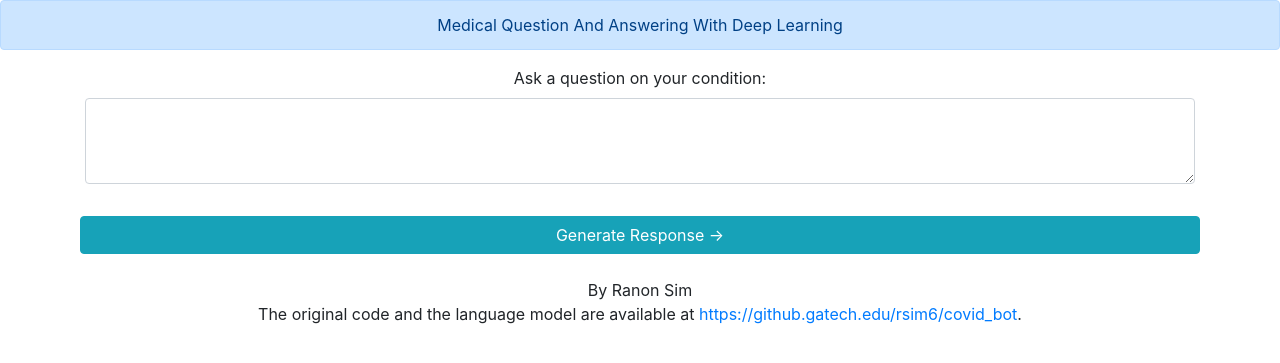
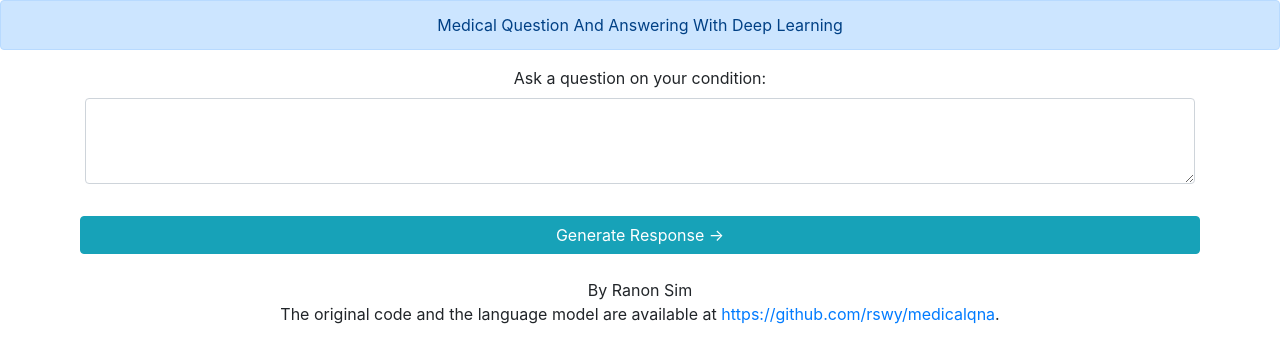
Before and after one commit to rswy/medicalqna, a Flask app: page / in a window 1280 px wide. Shown: the top 363 px of the page. Run offline with Flask 2, Linux system fonts and the light colour scheme; some libraries are stand-ins or nearby versions.

Commit message:
Update chatbot.html

```diff
--- a/web-app/templates/chatbot.html
+++ b/web-app/templates/chatbot.html
@@ -49,9 +49,15 @@
 <script>
   var x = {{ response | tojson }};
   var y = '<svg width="1em" height="1em" viewBox="0 0 16 16" class="bi bi-chat-dots-fill" fill="currentColor" xmlns="http://www.w3.org/2000/svg"><path fill-rule="evenodd" d="M16 8c0 3.866-3.582 7-8 7a9.06 9.06 0 0 1-2.347-.306c-.584.296-1.925.864-4.181 1.234-.2.032-.352-.176-.273-.362.354-.836.674-1.95.77-2.966C.744 11.37 0 9.76 0 8c0-3.866 3.582-7 8-7s8 3.134 8 7zM5 8a1 1 0 1 1-2 0 1 1 0 0 1 2 0zm4 0a1 1 0 1 1-2 0 1 1 0 0 1 2 0zm3 1a1 1 0 1 0 0-2 1 1 0 0 0 0 2z"/></svg>';
+  var counter = 0
   jQuery.each(x, function( index, value ) {
     console.log(value);
-    jQuery('#rlist').append('<div class="chat">' + y +' '+ value + '</div>');
+    if(counter==0){
+      jQuery('#rlist').append('<div class="chat">'  +'Question '+ value + '</div>');
+    }else{
+      jQuery('#rlist').append('<div class="chat">' + y +' '+ value + '</div>');
+      counter = counter+1
+    }
   });
 </script>
 
@@ -65,8 +71,8 @@
     By Ranon Sim
     <br />
     The original code and the language model are available at
-    <a href="https://github.com/oniani/covid-19-chatbot"
-      >https://github.gatech.edu/rsim6/covid_bot</a
+    <a href="https://github.com/rswy/medicalqna"
+      >https://github.com/rswy/medicalqna</a
     >.
   </p>
 </div>
```
